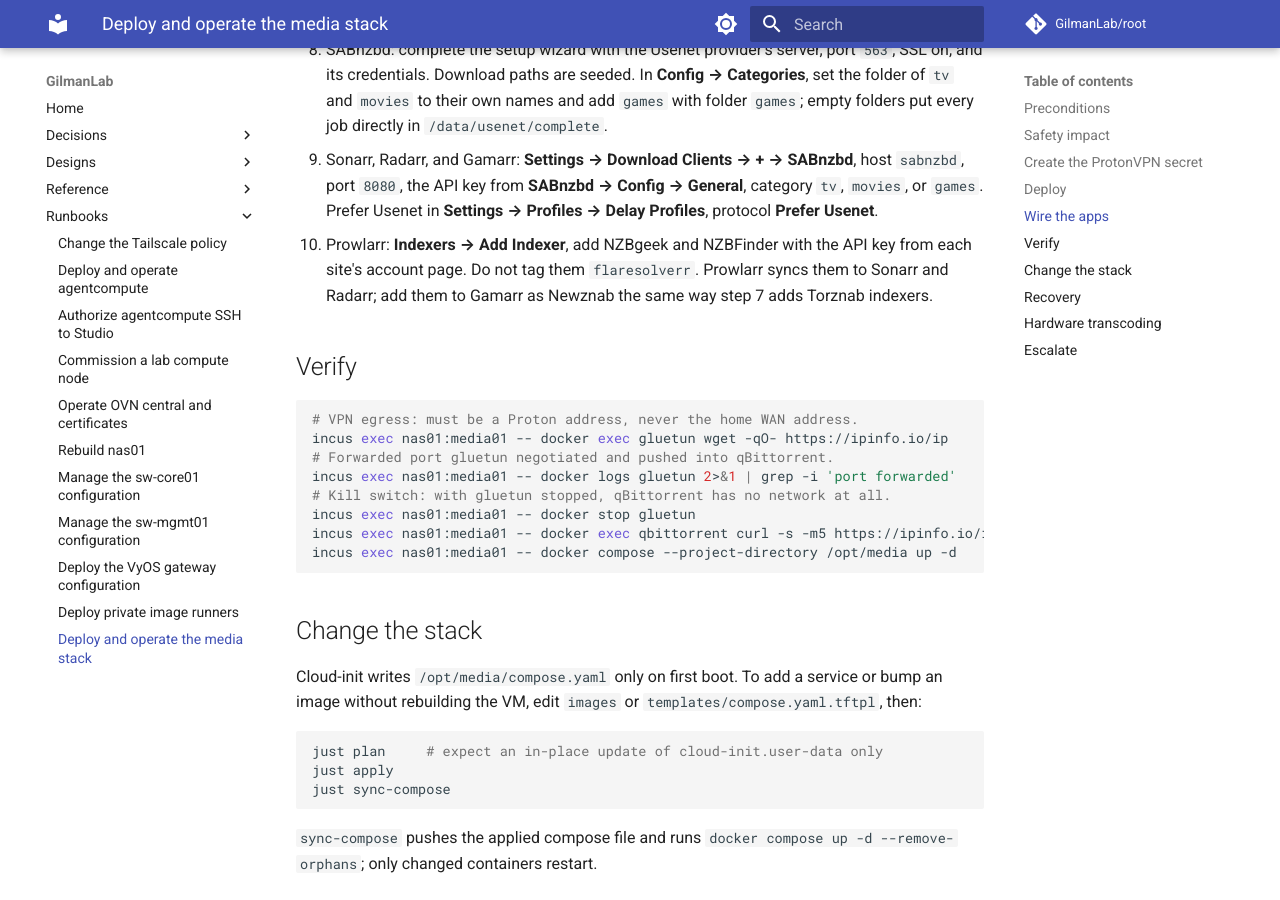
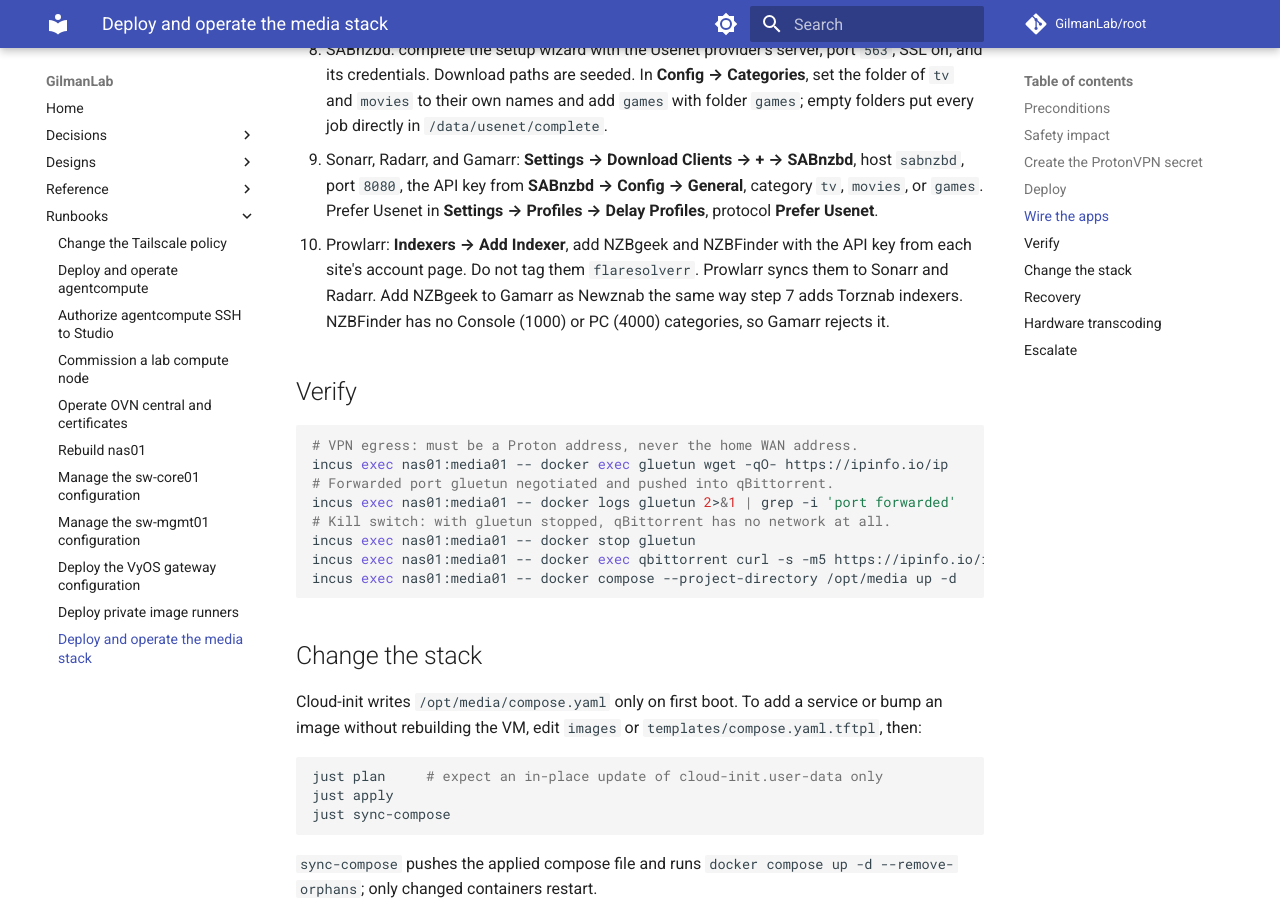
Before and after one commit to GilmanLab/root, an MkDocs documentation site: the page built from docs/docs/runbooks/media-stack.md, in a window 1280 px wide and 900 px high, scrolled down 3239 px. Built offline with MkDocs 1.6.1 and Material for MkDocs 9.7.7, drawn with Linux system fonts in a browser that asks for light colours; comment, search, counter and statistics services are not loaded.

Commit message:
docs(media): note NZBFinder has no game categories for Gamarr (#44)

```diff
--- a/docs/docs/runbooks/media-stack.md
+++ b/docs/docs/runbooks/media-stack.md
@@ -142,8 +142,9 @@ All containers see the library volume at `/data`:
    **Settings → Profiles → Delay Profiles**, protocol **Prefer Usenet**.
 10. Prowlarr: **Indexers → Add Indexer**, add NZBgeek and NZBFinder with the
     API key from each site's account page. Do not tag them `flaresolverr`.
-    Prowlarr syncs them to Sonarr and Radarr; add them to Gamarr as Newznab
-    the same way step 7 adds Torznab indexers.
+    Prowlarr syncs them to Sonarr and Radarr. Add NZBgeek to Gamarr as Newznab
+    the same way step 7 adds Torznab indexers. NZBFinder has no Console (1000)
+    or PC (4000) categories, so Gamarr rejects it.
 
 ## Verify
 
```
